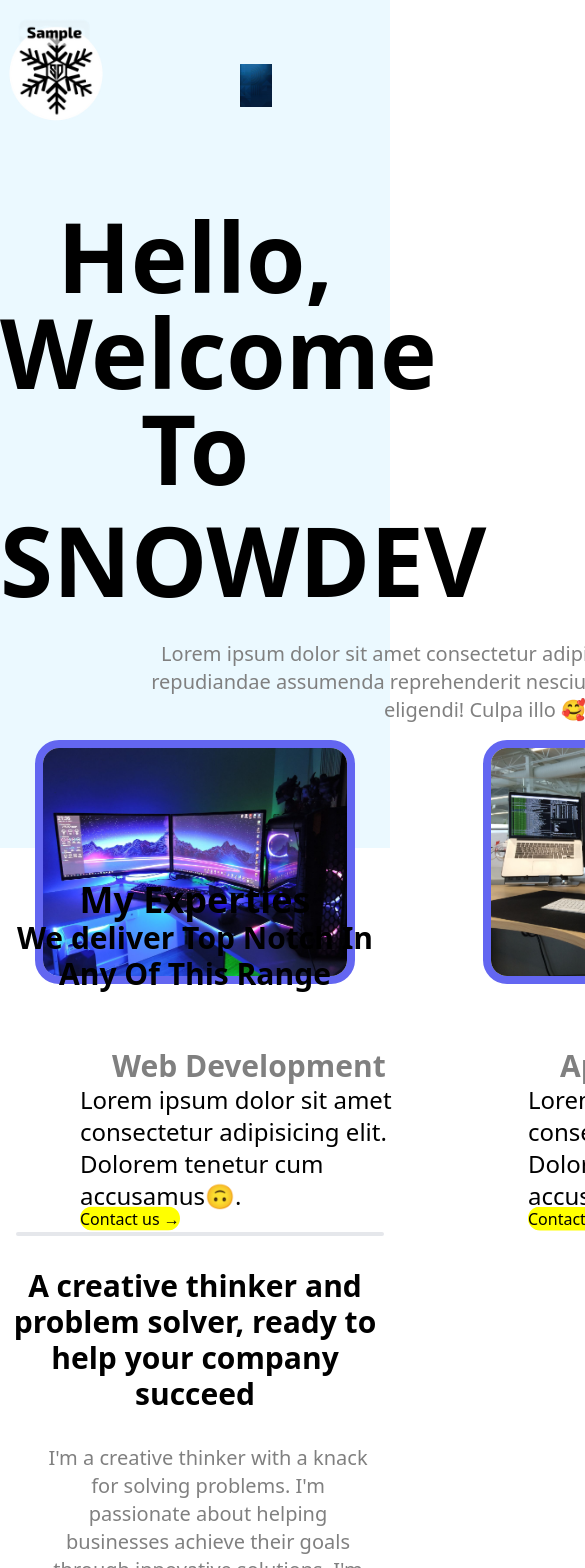
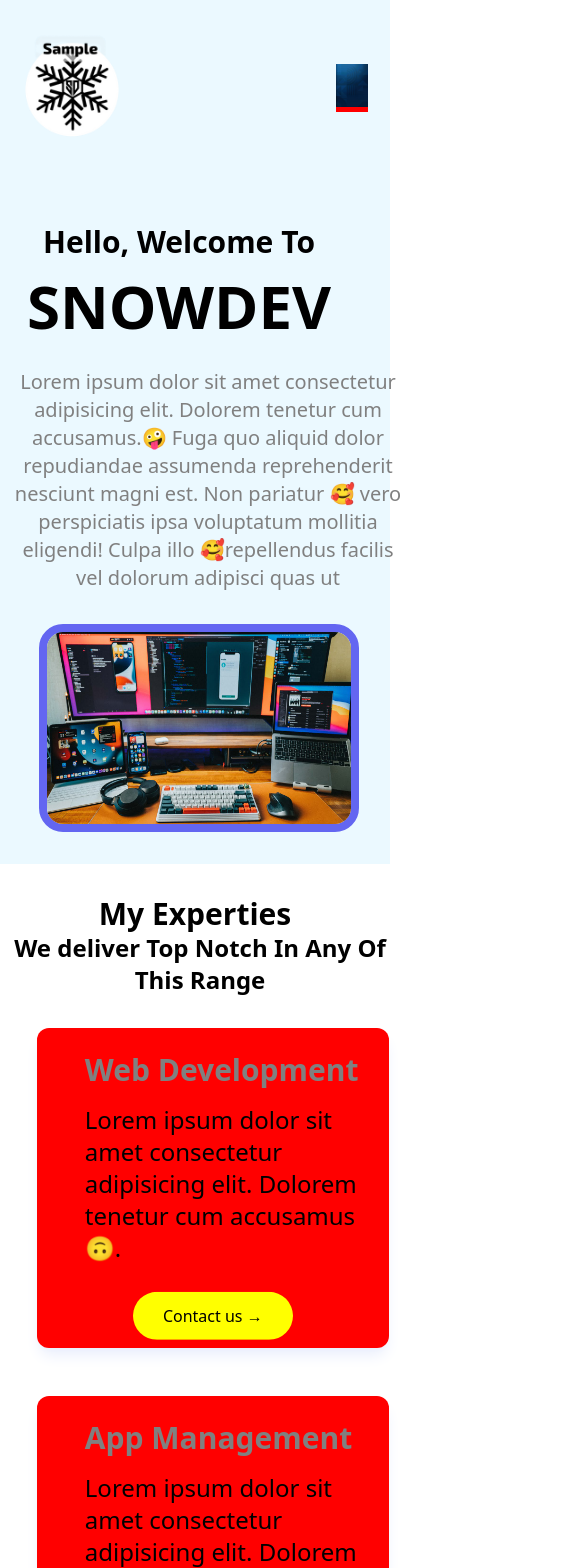
Before and after one commit to muktar01k/SnowDev, a React (Vite) app: page / in a window 390 px wide. Shown: the top 1568 px of the page, 585 px wide, since content can reach past the window. Built offline with nearby package versions, Linux system fonts and the light colour scheme.

Commit message:
footer push

```diff
--- a/src/Component/Dashbord.jsx
+++ b/src/Component/Dashbord.jsx
@@ -2,6 +2,7 @@
 
 
 import Downpart from "./Downpart.jsx"
+import { Futter } from "./Footer.jsx"
 import Header from "./Header.jsx"
 import Middle from "./Middle.jsx"
 
@@ -14,6 +15,7 @@ const Dashboard = () =>{
          <Header/>
             <Middle/>
            <Downpart/>
+          <Futter/>
          </div>
     )
 }
--- a/src/Component/Downpart.jsx
+++ b/src/Component/Downpart.jsx
@@ -1,17 +1,13 @@
-
-
-
 
 import Tastimonials from '../assets/tastimonials.png'
 import Wall from '../assets/Wallpapper.png'
-import { Afcons} from '../Shared/Data'
+import { Afcons } from '../Shared/Data'
 import { Africa } from '../Shared/Global'
 
 const Downpart = () => {
 
   return (
     <div>
-vc
 
       {
         Afcons.map((Afcon) => (<Africa {...Afcon} />))
@@ -24,16 +20,20 @@ vc
           <img className='ml-[5rem] sm:ml-[0rem] mt-[4rem] w-[23rem]' src={Africa} alt="" />
         </div>
       </div> */}
-      <div className="sm:mt-[2rem]">
+      <div className="sm:mt-[2rem] md:mt-[2rem]">
         <div className="text-center text-3xl font-bold">
           <p>Together, we can achieve anything.</p>
         </div>
-        <div className="ml-[8rem] sm:ml-[3rem] mt-[5rem] w-[20rem]">
-          <img className=' ' src={Tastimonials} alt="" />
+        <div className="md:ml-[15rem] sm:ml-[2.5rem] mt-[5rem] w-[20rem]">
+          <img className='' src={Tastimonials} alt="" />
         </div>
       </div>
-
-
+      <p className='text-center text-3xl font-bold md:mt-[3rem] sm:mt-[4rem]'>Reach Out To Us</p>
+      <div className=" flex justify-center md:mt-[4rem] sm:mt-[2rem]">
+        <div className="bg-[blue] md:w-[39rem] md:h-[13rem] flex rounded-[3rem] sm:w-[20rem] sm:h-[30rem] sm:rounded-[28px] sm:mr-[1rem]">
+          mnhg
+        </div>
+      </div>
     </div>
   )
 }
--- a/src/Component/Footer.jsx
+++ b/src/Component/Footer.jsx
@@ -1,13 +1,26 @@
+import Logo from "../assets/logo.png"
 
 
-const Footer = () => {
+
+export const Futter = () => {
 
     return (
-        <div className="">
-            <div className="">
-
+        <div className="bg-[#211e39] h-[20rem] mt-[8rem]">
+            {/* <div className="">  */}
+            <div className="w-[10rem] ml-[20rem]">
+                <img src={Logo} alt="" />
             </div>
-
+            <div className="flex justify-center gap-4 mt-[1rem] text-[grey] text-xl font-Josefin Sans">
+                <p>Home</p>
+                <p>About</p>
+                <p>Contact us</p>
+                <p>Location</p>
+                <p>Portfolio</p>
+                <p>Payment</p>
+            </div>
+            <hr className="w-[40rem] ml-[5rem] mt-[2rem]" />
+            <p className="text-[black] text-xl font-Josefin Sans ml-[12rem] mt-[1rem]">Copyright 2023 snowdev All well reserved</p>
+            {/* </div>  */}
         </div>
     )
 }
--- a/src/Component/Header.jsx
+++ b/src/Component/Header.jsx
@@ -22,12 +22,12 @@ const Header = () => {
 
         <div className="">
             <div className='bg-[#ebf9ff]'>
-                <nav className=' flex  w-full sm:gap-[5rem] '>
-                    <div className='w-[7rem] mt-[1rem] sm:mt-[2rem] sm:w-[7rem] sm:ml-[1rem]  sm:h-[7rem]'>
+                <nav className=' flex  gap-[5rem]  md:gap-[25rem]'>
+                    <div className='w-[7rem] mt-[1rem] sm:mt-[2rem] w-[7rem] ml-[1rem]  h-[7rem] md:w-[10rem] '>
                         <img className='' src={Logo} alt="" />
                     </div>
                     <div className=' '>
-                        <div onClick={Hamburger} className="w-[2rem] h-[3rem] ml-[8rem] mt-[4rem]  sm:p-0">
+                        <div onClick={Hamburger} className="w-[2rem] h-[3rem] ml-[8rem] mt-[4rem] bg-[red] p-0 md:w-[3rem]">
                             <img src={Wall} alt="" />
                         </div>
                         {toggleham && (
--- a/src/Shared/Boxers.jsx
+++ b/src/Shared/Boxers.jsx
@@ -2,15 +2,16 @@
 
 
 export const DivCard = ({ words1, words2 }) => {
+
     return (
-        <div className=" flex justfy-center ml-[5rem] sm:ml-[2.3rem] mt-[2rem] cursor-pointer w-[35rem] sm:w-[22rem]  sm:h-[20rem] rounded-xl   h-[10rem]  pt-[0.5rem] sm:shadow-lg sm:shadow-[#e9eefc]">
+        <div className="bg-[red] flex justfy-center ml-[5rem] sm:ml-[2.3rem] mt-[2rem] cursor-pointer w-[35rem] sm:w-[22rem]  sm:h-[20rem] rounded-xl   h-[10rem]  pt-[0.5rem] sm:shadow-lg sm:shadow-[#e9eefc] md:w-[22rem] md:ml-[2rem] md:h-[22rem]">
             {/* <div className="bg-[grey] w-[7rem] pl-[2rem] h-[7rem] pt-[2rem] rounded-full mt-[1rem] sm:hidden">
                     <img className='w-[3rem]' src={Service} alt="" />
             </div> */}
-            <div className="mt-[1rem] sm:ml-[1rem] ">
-                <h4 className='text-3xl font-semibold pl-[2rem] text-[grey] '>{words1}</h4>
-                <p className='text-2xl w-[23rem] sm:w-[20rem] sm:mr-[3rem] sm:pt-[1rem] sm:w-[19rem]'>{words2}</p>
-                <button className="sm:mt-[2rem] sm:ml-[5rem] bg-[yellow] sm:w-[10rem] sm:h-[3rem] rounded-full animate-bounce">Contact us &#8594;</button>
+            <div className="mt-[1rem] sm:pl-[1rem] md:pl-[1rem] ">
+                <h4 className='text-3xl font-semibold pl-[2rem] text-[grey] md:pl-[2rem] '>{words1}</h4>
+                <p className='text-2xl w-[23rem] sm:w-[20rem] sm:pl-[2rem] sm:pt-[1rem] md:w-[17rem] md:pl-[3rem] '>{words2}</p>
+                <button className="sm:mt-[2rem] md:mt-[3rem] sm:ml-[5rem] bg-[yellow] sm:w-[10rem] sm:h-[3rem] rounded-full animate-bounce md:h-[4rem] md:w-[11rem] md:ml-[5rem]">Contact us &#8594;</button>
             </div>
         </div>
 
--- a/src/Shared/Cards.jsx
+++ b/src/Shared/Cards.jsx
@@ -2,7 +2,7 @@ import Programmer from '../assets/programmer.jpg'
 import Codeset from '../assets/codeset.jpg'
 import Macset from '../assets/macset.jpg'
 
-export const Details = ({text}) => {
+export const Details = ({ text }) => {
     return (
         <div>
             <a href="">{text}</a>
@@ -10,18 +10,20 @@ export const Details = ({text}) => {
     )
 }
 
-export const WelcomeText = ({ text2, text3, text4}) => {
+export const WelcomeText = ({ text2, text3, text4 }) => {
     return (
-        <div className="justify-center text-center mt-[5rem] h-[40rem] sm:static">
+        <div className=" justify-center text-center mt-[5rem] h-[40rem] static md:h-[37rem]">
             <div className=" ">
-                <h2 className='text-8xl font-Josefin Sans font-semibold sm:text-3xl sm:pr-[2rem]'>{text2} </h2>
-                <h1 className='text-8xl font-bold mt-[1rem] sm:text-6xl sm:pr-[2rem]'>{text3}</h1>
+                <h2 className='text-8xl font-Josefin Sans font-semibold sm:text-3xl pr-[2rem] md:text-5xl md:pl-[4rem]'>{text2} </h2>
+                <h1 className='lg:text-8xl font-bold mt-[1rem] sm:text-6xl pr-[2rem] md:text-5xl md:pl-[4rem]'>{text3}</h1>
             </div>
-            <p className='w-[70rem] ml-[9rem] text-[grey] font-medium mt-[2rem] text-xl sm:w-[25rem] sm:ml-[0.5rem] '>{text4}</p>
-            <div className="flex justify-center gap-[8rem] mt-[1rem] sm:flex sm:flex-col">
-                <img className='w-[20rem] rounded-r-3xl rounded-b-3xl rounded-t-3xl border-[0.5rem] border-indigo-500 sm:w-[20rem] sm:h-[13rem] sm:ml-[3rem] sm:mt-[1rem]  ' src={Programmer} alt="ImagePcture1" />
-                <img className='w-[20rem] rounded-r-3xl rounded-b-3xl rounded-t-3xl border-[0.5rem] border-indigo-500 sm:hidden' src={Codeset} alt="ImagePcture1" />
-                <img className='w-[20rem] rounded-r-3xl rounded-b-3xl rounded-t-3xl border-[0.5rem] border-indigo-500 sm:hidden' src={Macset} alt="ImagePcture1" />
+
+            <p className=' ml-[9rem] text-[grey] font-medium sm:mt-[2rem] sm:text-xl sm:w-[25rem] sm:ml-[0.5rem] md:w-[45rem] md:text-2xl md:ml-[2.5rem] '>{text4}</p>
+
+            <div className="justify-center gap-[8rem] mt-[1rem] flex  md:flex md:gap-[4rem] md:justify-center">
+                <img className=' rounded-r-3xl rounded-b-3xl rounded-t-3xl border-[0.5rem] border-indigo-500 w-[20rem] h-[13rem] ml-[0.5rem] mt-[1rem]  ' src={Programmer} alt="ImagePcture1" />
+                <img className='md:rounded-r-3xl rounded-r-3xl rounded-b-3xl rounded-t-3xl border-[0.5rem] border-indigo-500 sm:hidden  md:w-[20rem] md:h-[13rem] md:ml:-[3rem] md:mt-[1rem] md:border-indigo-500 md:border-[0.5rem] md:rounded-t-3xl md:rounded-b-3xl' src={Codeset} alt="ImagePcture1" />
+                <img className='w-[20rem] rounded-r-3xl rounded-b-3xl rounded-t-3xl border-[0.5rem] border-indigo-500 hidden' src={Macset} alt="ImagePcture1" />
             </div>
         </div>
     )
--- a/src/Shared/Global.jsx
+++ b/src/Shared/Global.jsx
@@ -1,14 +1,14 @@
 
- import MapGlobal from '../assets/africa.svg'
+import MapGlobal from '../assets/africa.svg'
 
-export const Africa =({ head1, head2})=>{
-    return(
-        <div className="">
-        <h6 className='text-center mt-[1rem] text-3xl  font-bold'>{head1}</h6>
-        <div className="flex sm:flex sm:flex-col">
-          <p className='w-[40rem] sm:w-[24.1rem] sm:ml-[1rem] ml-[5rem] mt-[5.8rem] sm:mt-[3rem] sm:text-[grey]  text-xl font-semibold sm:font-medium' >{head2}</p>
-          <img className='ml-[5rem] sm:ml-[0rem] mt-[4rem] w-[23rem]' src={MapGlobal} alt="" />
-        </div>
+export const Africa = ({ head1, head2 }) => {
+  return (
+    <div className="">
+      <h6 className='text-center mt-[1rem] text-3xl  font-bold md:text-4xl'>{head1}</h6>
+      <div className="flex sm:flex sm:flex-col">
+        <p className='w-[40rem] sm:w-[24.1rem] sm:ml-[1rem] md:ml-[2rem] mt-[5.8rem] sm:mt-[3rem] sm:text-[grey]  text-xl font-semibold sm:font-medium' >{head2}</p>
+        <img className='ml-[5rem] sm:ml-[0rem] mt-[4rem] w-[23rem] md:ml-[3rem]' src={MapGlobal} alt="" />
       </div>
-    )
+    </div>
+  )
 }
--- a/tailwind.config.js
+++ b/tailwind.config.js
@@ -11,10 +11,12 @@ export default {
      }
     },
     screens:{
-      "sm":"414px",
-      "lg":"2080px"
+      "sm":{"min":"310px", "max":"500px"},
+      "md":{"min":"768px", "max":"1000px"}
     },
-
+    // animation:{
+    //   "bounce":bo
+    // }
   },
   plugins: [],
 }
```
Also changed, not shown: src/Component/Middle.jsx (+8 -8 lines), src/assets/address.png (added).
